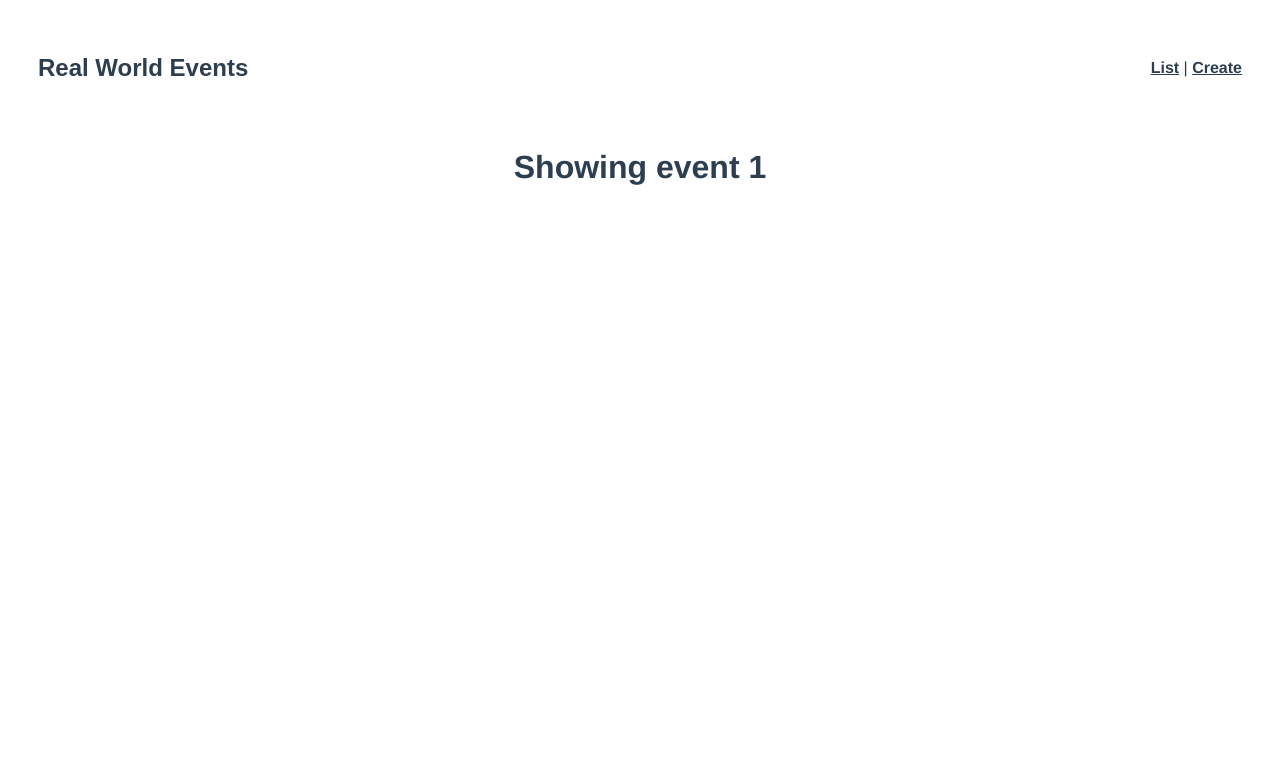
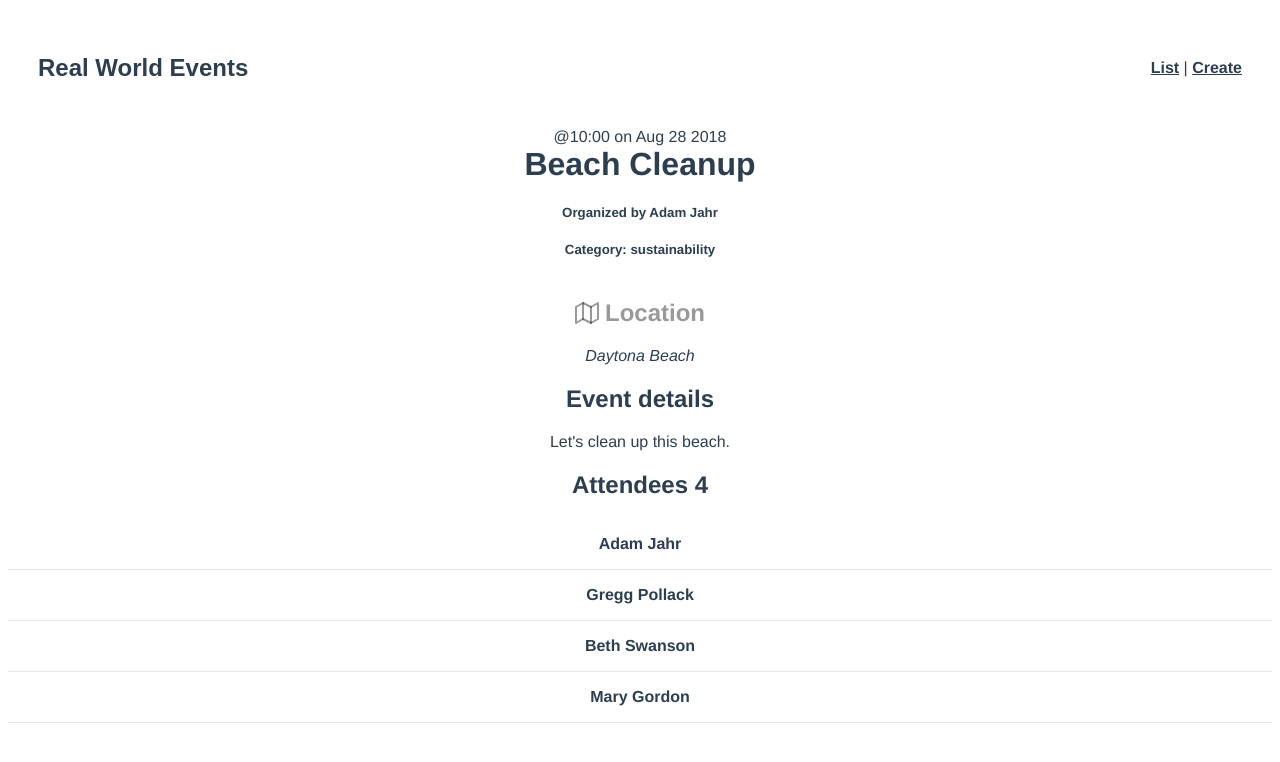
Before and after one commit to YuriiKhomych/real-world-vue, a Vue app: page /event/1 in a window 1280 px wide. Shown: the top 762 px of the page. Built offline with nearby package versions, Linux system fonts and the light colour scheme; data requests are answered from the project's data file.

Commit message:
Add api call with axios

```diff
--- /dev/null
+++ b/db.json
@@ -0,0 +1,76 @@
+{
+  "events": [
+    {
+      "id": 1,
+      "title": "Beach Cleanup",
+      "date": "Aug 28 2018",
+      "time": "10:00",
+      "location": "Daytona Beach",
+      "description": "Let's clean up this beach.",
+      "organizer": "Adam Jahr",
+      "category": "sustainability",
+      "attendees": [
+        {
+          "id": "abc123",
+          "name": "Adam Jahr"
+        },
+        {
+          "id": "def456",
+          "name": "Gregg Pollack"
+        },
+        {
+          "id": "ghi789",
+          "name": "Beth Swanson"
+        },
+        {
+          "id": "jkl101",
+          "name": "Mary Gordon"
+        }
+      ]
+    },
+    {
+      "id": 2,
+      "title": "Park Cleanup",
+      "date": "Nov 12 2018",
+      "time": "12:00",
+      "location": "132 N Magnolia Street, Orlando, Florida",
+      "description": "We're going to clean up this park.",
+      "organizer": "Adam Jahr",
+      "category": "nature",
+      "attendees": [
+        {
+          "id": "ghi789",
+          "name": "Beth Swanson"
+        },
+        {
+          "id": "jkl101",
+          "name": "Mary Gordon"
+        }
+      ]
+    },
+    {
+      "id": 3,
+      "title": "Pet Adoption Day",
+      "date": "Dec 2 2018",
+      "time": "12:00",
+      "location": "132 N Magnolia Street, Orlando, Florida",
+      "description": "Help animals find new homes.",
+      "organizer": "Gregg Pollack",
+      "category": "animal welfare",
+      "attendees": [
+        {
+          "id": "abc123",
+          "name": "Adam Jahr"
+        },
+        {
+          "id": "ghi789",
+          "name": "Beth Swanson"
+        },
+        {
+          "id": "jkl101",
+          "name": "Mary Gordon"
+        }
+      ]
+    }
+  ]
+}
--- a/package.json
+++ b/package.json
@@ -8,10 +8,11 @@
     "lint": "vue-cli-service lint"
   },
   "dependencies": {
+    "axios": "^0.20.0",
     "core-js": "^3.6.5",
     "lodash": "^4.17.15",
     "vue": "^2.6.11",
-    "vue-router": "^3.2.0",
+    "vue-router": "^3.4.5",
     "vuex": "^3.4.0"
   },
   "devDependencies": {
--- /dev/null
+++ b/src/services/EventService.js
@@ -0,0 +1,19 @@
+import axios from 'axios'
+
+const apiClient = axios.create({
+  baseURL: 'http://localhost:3000',
+  withCredentials: false,
+  headers: {
+    Accept: 'application/json',
+    'Content-Type': 'application/json'
+  }
+})
+
+export default {
+  getEvents() {
+    return apiClient.get('/events')
+  },
+  getEvent(id) {
+    return apiClient.get('/events/' + id)
+  }
+}
--- a/src/views/EventList.vue
+++ b/src/views/EventList.vue
@@ -1,15 +1,31 @@
 <template>
   <div>
     <h1>Events Listing</h1>
-    <EventCard />
+    <EventCard v-for="event in events" :key="event.id" :event="event" />
   </div>
 </template>
 
 <script>
 import EventCard from '@/components/EventCard.vue'
+import EventService from '@/services/EventService.js'
+
 export default {
   components: {
     EventCard
+  },
+  data() {
+    return {
+      events: []
+    }
+  },
+  created() {
+    EventService.getEvents()
+      .then(response => {
+        this.events = response.data
+      })
+      .catch(error => {
+        console.log('There was an error:', error.response)
+      })
   }
 }
 </script>
--- a/src/views/EventShow.vue
+++ b/src/views/EventShow.vue
@@ -1,9 +1,74 @@
 <template>
-  <h1>Showing event {{ id }}</h1>
+  <div>
+    <div class="event-header">
+      <span class="eyebrow">@{{ event.time }} on {{ event.date }}</span>
+      <h1 class="title">{{ event.title }}</h1>
+      <h5>Organized by {{ event.organizer }}</h5>
+      <h5>Category: {{ event.category }}</h5>
+    </div>
+
+    <BaseIcon name="map"><h2>Location</h2></BaseIcon>
+
+    <address>{{ event.location }}</address>
+
+    <h2>Event details</h2>
+    <p>{{ event.description }}</p>
+
+    <h2>
+      Attendees
+      <span class="badge -fill-gradient">{{
+        event.attendees ? event.attendees.length : 0
+      }}</span>
+    </h2>
+    <ul class="list-group">
+      <li
+        v-for="(attendee, index) in event.attendees"
+        :key="index"
+        class="list-item"
+      >
+        <b>{{ attendee.name }}</b>
+      </li>
+    </ul>
+  </div>
 </template>
+<script>
+import EventService from '@/services/EventService.js'
 
-<script>
 export default {
-  props: ['id']
+  props: ['id'],
+  data() {
+    return {
+      event: {}
+    }
+  },
+  created() {
+    EventService.getEvent(this.id)
+      .then(response => {
+        this.event = response.data
+      })
+      .catch(error => {
+        console.log('There was an error:', error.response)
+      })
+  }
 }
 </script>
+<style scoped>
+.location {
+  margin-bottom: 0;
+}
+.location > .icon {
+  margin-left: 10px;
+}
+.event-header > .title {
+  margin: 0;
+}
+.list-group {
+  margin: 0;
+  padding: 0;
+  list-style: none;
+}
+.list-group > .list-item {
+  padding: 1em 0;
+  border-bottom: solid 1px #e5e5e5;
+}
+</style>
```
Also changed, not shown: 1 other file (tests, documents, lock files or other folders).
